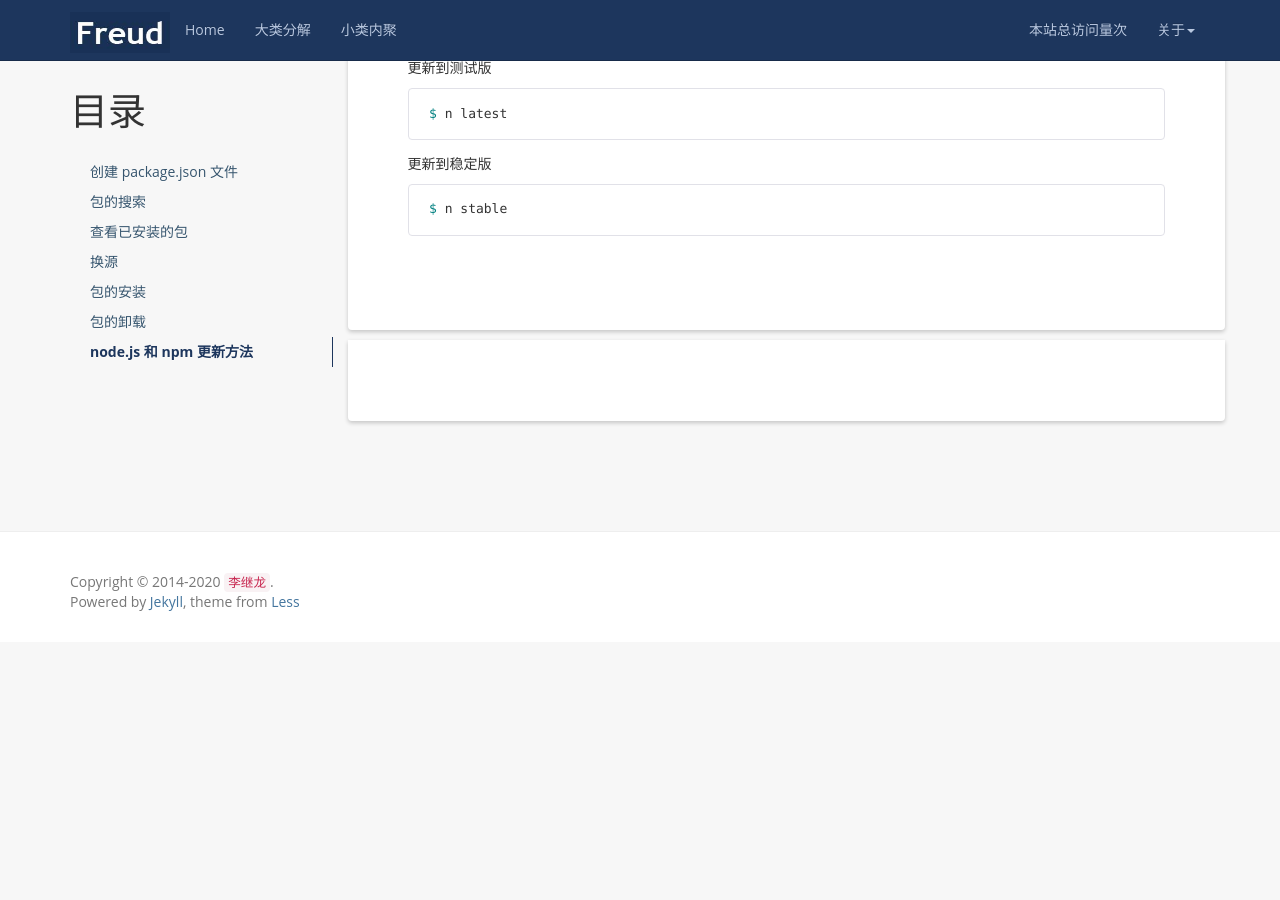
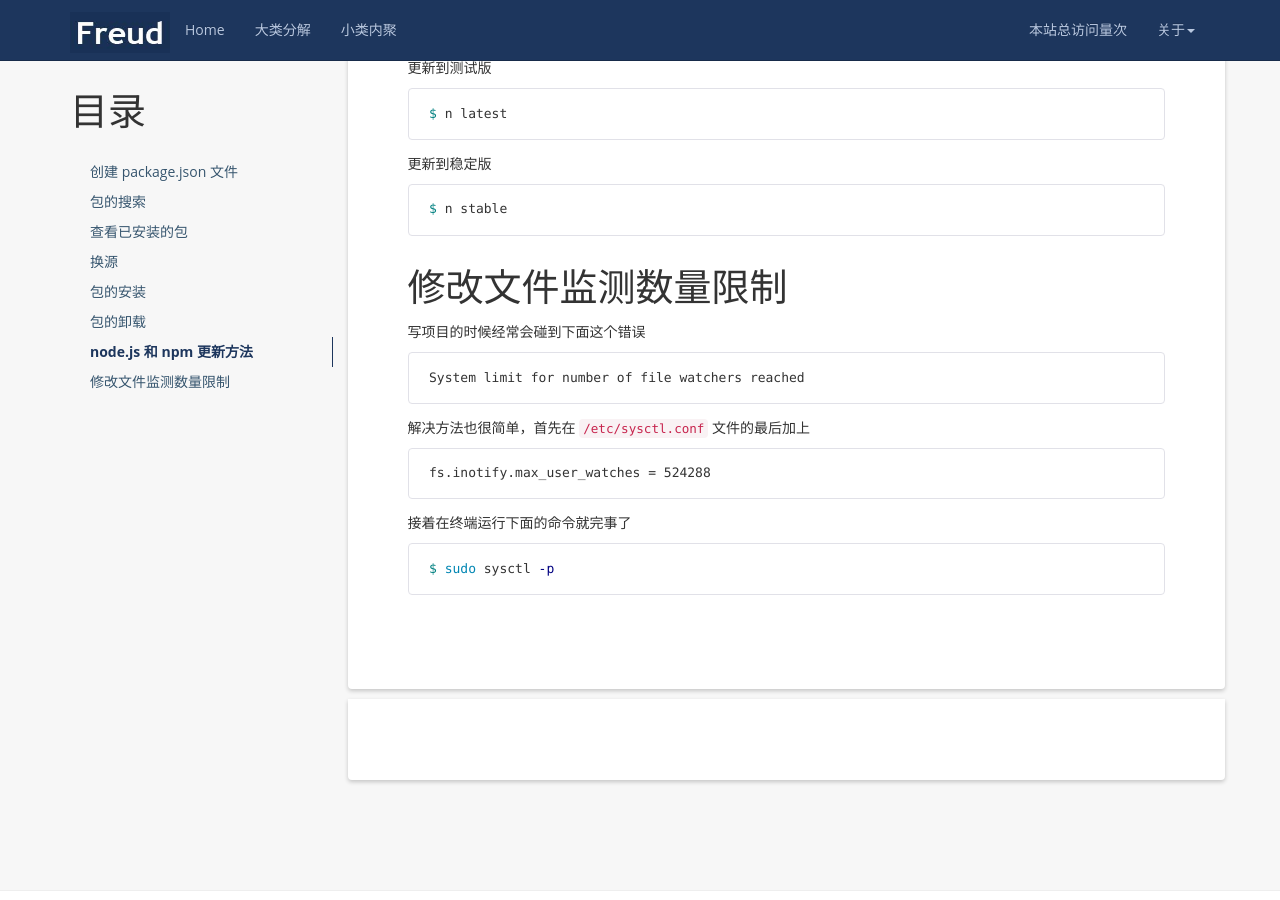
Before and after one commit to kljzndx/My-Blog, a Jekyll site: the page built from _posts/2020-03-01-NPM Guide.md, in a window 1280 px wide and 900 px high, scrolled down 2863 px. Built offline with Jekyll 4.4.1, drawn with Linux system fonts in a browser that asks for light colours; nearby versions of some CDN libraries; comment, search, counter and statistics services are not loaded; before the commit the page ends 3505 px from its top, so only the background shows below that; some of the changed text lies outside the part shown.

Commit message:
添加内容

````diff
--- a/_posts/2020-03-01-NPM Guide.md
+++ b/_posts/2020-03-01-NPM Guide.md
@@ -21,9 +21,11 @@ tags: [NPM]
 首先，使用 **npm** 之前最好先把你的工作文件夹变成一个项目
 那么怎么才能变成一个项目呢，很简单，只要该文件夹下有 package.json 文件，这个文件夹就是一个项目了
 那怎么创建呢，一条命令就行
+
 ``` bash
 $ npm init
 ```
+
 执行之后他会让你输入各种参数，需要注意的是，不是每个参数都要填写
 一般只需写个项目名跟版本号基本就ok了，剩下的一路回车跳过就行
 
@@ -81,17 +83,19 @@ $ npm i 包名
 
 依赖项安装说白了就是把要安装的包记录到 package.json 的 Dependence 属性里
 
-命令就是普通安装命令的后面加个 **--save** 参数
+命令就是普通安装命令的后面加个 **--save** 参数，同时他也有个简写 **-S** （注意是大写的 S）
+
 ```bash
 $ npm install 包名 --save
 ```
 
 ```bash
-$ npm i 包名 --save
+$ npm install 包名 -S
 ```
 
 全局安装相对用的不多，用到的时候基本都是装工具用的
 命令就是在普通安装命令的后面加个 -g 参数
+
 ```bash
 $ npm install 包名 -g
 ```
@@ -105,11 +109,13 @@ $ npm i 包名 -g
 卸载也基本没什么说的，只有两条命令
 
 卸载包
+
 ```bash
 ￥ npm uninstall 包名
 ```
 
 卸载全局包
+
 ```bash
 ￥ npm uninstall 包名 -g
 ```
@@ -117,21 +123,48 @@ $ npm i 包名 -g
 node.js 和 npm 更新方法
 ====================================================
 首先说下npm的更新方法，他的更新方法很有意思，自己“安装”自己
+
 ```bash
 $ npm install npm -g
 ```
+
 node.js 相对就有些麻烦了，得先通过npm装个全局包，而比较有意思的是这个包的名字，只有一个字母 **“n”**
+
 ```bash
 $ npm install n -g
 ```
+
 安装好后就能通过以下命令更新了
 
 更新到测试版
+
 ```bash
 $ n latest
 ```
 
 更新到稳定版
+
 ```bash
 $ n stable
 ```
+
+修改文件监测数量限制
+================================
+
+写项目的时候经常会碰到下面这个错误
+
+```
+System limit for number of file watchers reached
+```
+
+解决方法也很简单，首先在 `/etc/sysctl.conf` 文件的最后加上
+
+```
+fs.inotify.max_user_watches = 524288
+```
+
+接着在终端运行下面的命令就完事了
+
+``` bash
+$ sudo sysctl -p
+```
````
